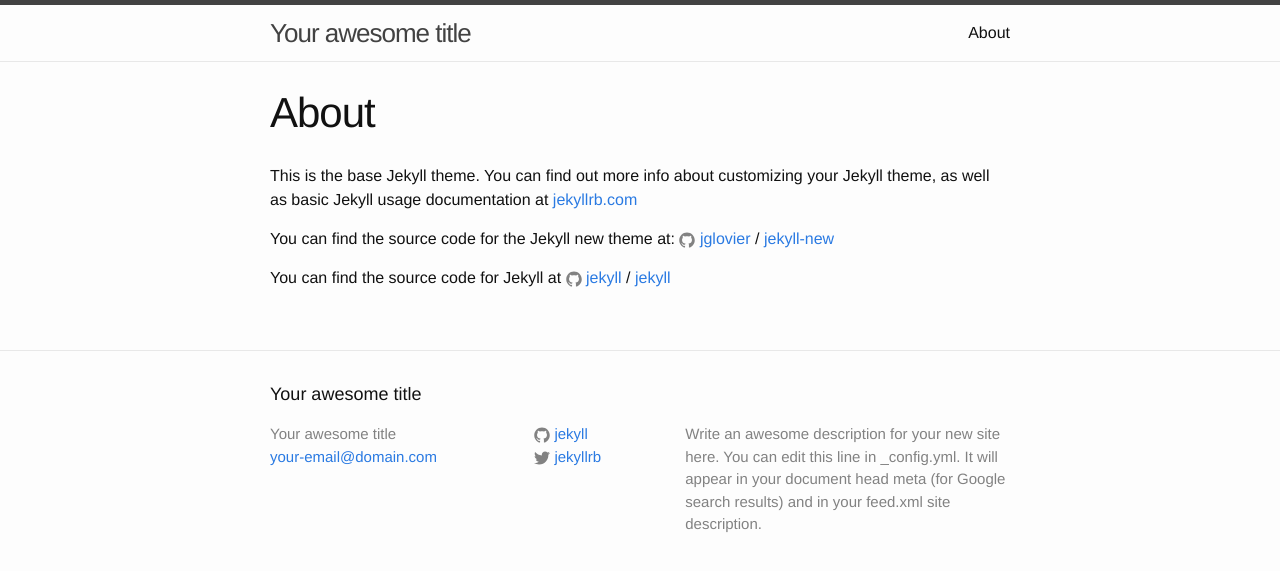
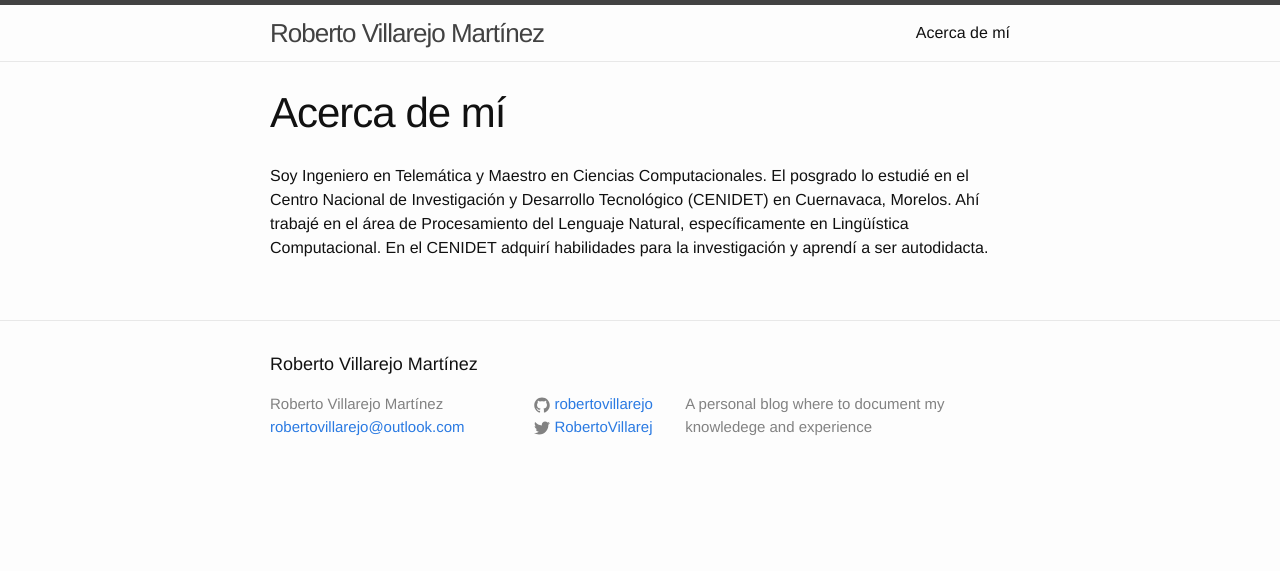
Before and after one commit to robertovillarejo/robertovillarejo, a Jekyll site: the page built from about.md, in a window 1280 px wide. Shown: the top 571 px of the page. Built offline with Jekyll 4.4.1, drawn with Linux system fonts in a browser that asks for light colours.

```diff
--- a/_config.yml
+++ b/_config.yml
@@ -6,16 +6,14 @@
 # 'jekyll serve'. If you change this file, please restart the server process.
 
 # Site settings
-title: Your awesome title
-email: your-email@domain.com
+title: Roberto Villarejo Martínez
+email: robertovillarejo@outlook.com
 description: > # this means to ignore newlines until "baseurl:"
-  Write an awesome description for your new site here. You can edit this
-  line in _config.yml. It will appear in your document head meta (for
-  Google search results) and in your feed.xml site description.
+  A personal blog where to document my knowledege and experience
 baseurl: "" # the subpath of your site, e.g. /blog
 url: "http://yourdomain.com" # the base hostname & protocol for your site
-twitter_username: jekyllrb
-github_username:  jekyll
+twitter_username: RobertoVillarej
+github_username:  robertovillarejo
 
 # Build settings
 markdown: kramdown
--- a/about.md
+++ b/about.md
@@ -1,15 +1,7 @@
 ---
 layout: page
-title: About
+title: Acerca de mí
 permalink: /about/
 ---
 
-This is the base Jekyll theme. You can find out more info about customizing your Jekyll theme, as well as basic Jekyll usage documentation at [jekyllrb.com](http://jekyllrb.com/)
-
-You can find the source code for the Jekyll new theme at:
-{% include icon-github.html username="jglovier" %} /
-[jekyll-new](https://github.com/jglovier/jekyll-new)
-
-You can find the source code for Jekyll at
-{% include icon-github.html username="jekyll" %} /
-[jekyll](https://github.com/jekyll/jekyll)
+Soy Ingeniero en Telemática y Maestro en Ciencias Computacionales. El posgrado lo estudié en el Centro Nacional de Investigación y Desarrollo Tecnológico (CENIDET) en Cuernavaca, Morelos. Ahí trabajé en el área de Procesamiento del Lenguaje Natural, específicamente en Lingüística Computacional. En el CENIDET adquirí habilidades para la investigación y aprendí a ser autodidacta.
```
Also changed, not shown: _posts/2017-06-06-welcome-to-jekyll.markdown (deleted, +0 -25 lines), _posts/2017-09-14-knowledge base site.markdown (+7 -0 lines), _posts/2017-09-18-documentacion_rtd.md (added, +63 -0 lines).
